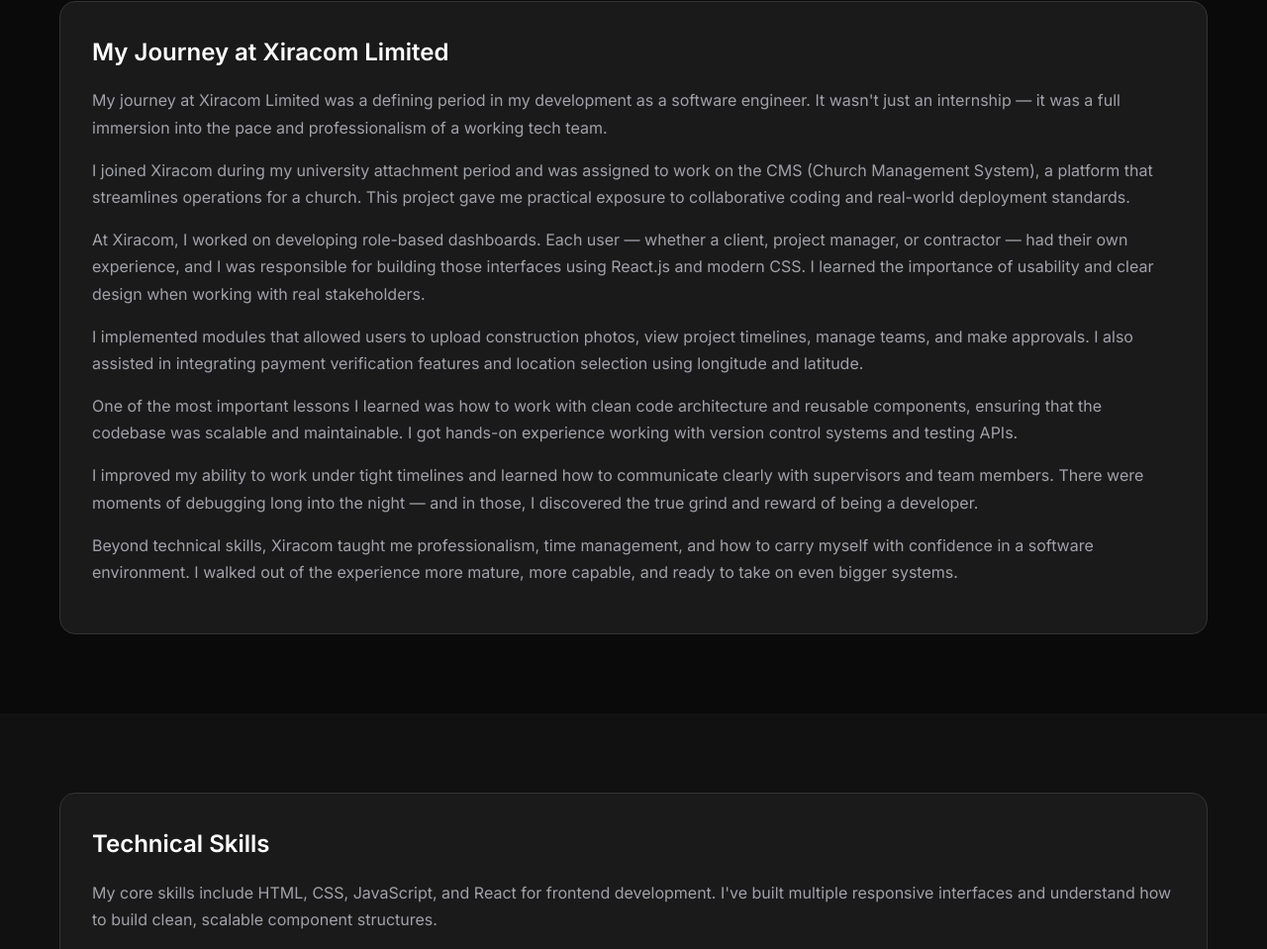
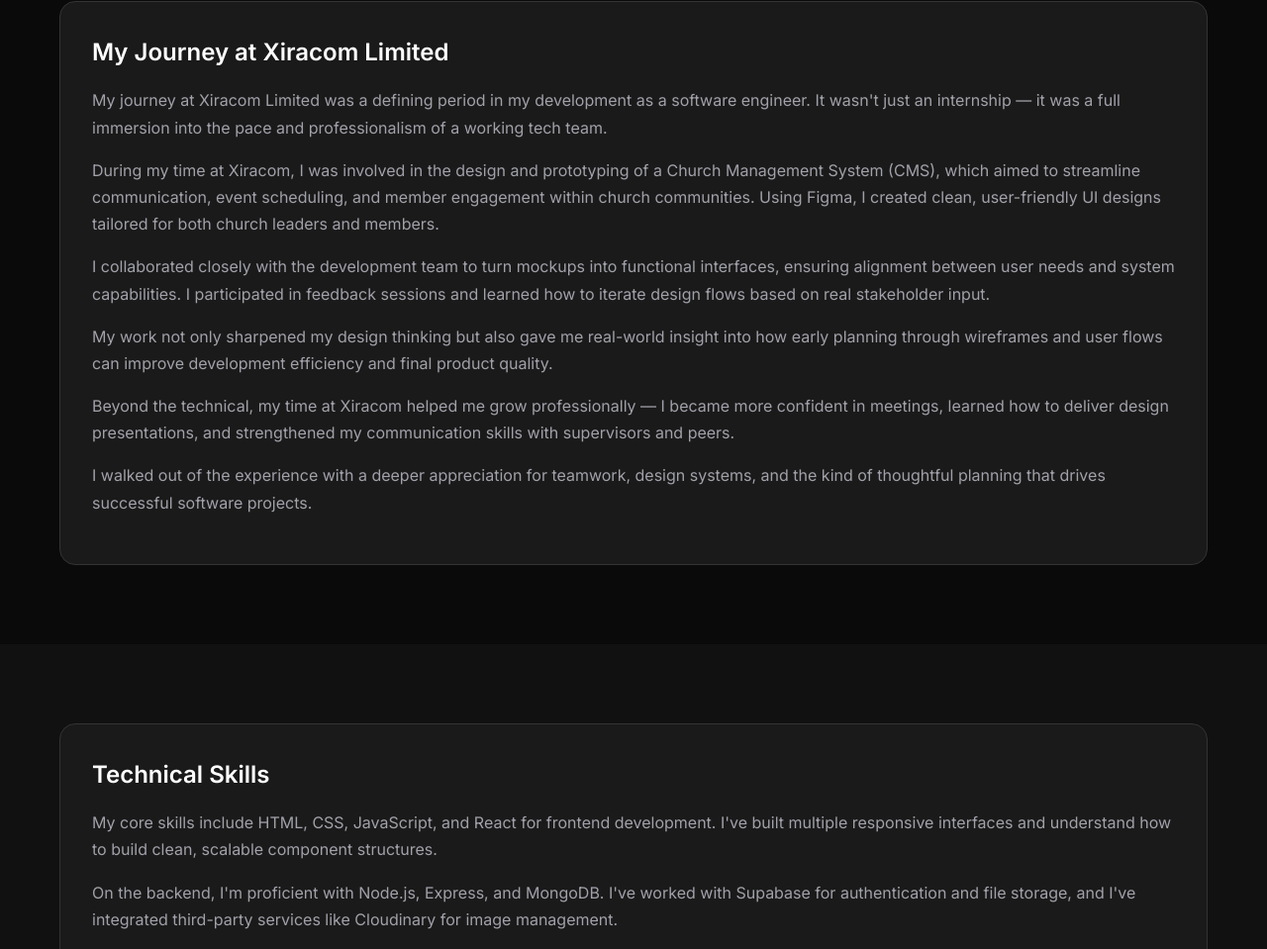
Before and after one commit to Robert-Otieno-Alehandro21/Portfolio, a plain HTML site: page about.html in a window 1280 px wide. Shown: the part 879-1838 px from the top of the page at 99% size. Drawn offline with Linux system fonts and the light colour scheme.

Commit message:
Made changes on the about me

```diff
--- a/about.html
+++ b/about.html
@@ -48,22 +48,19 @@
           My journey at Xiracom Limited was a defining period in my development as a software engineer. It wasn't just an internship — it was a full immersion into the pace and professionalism of a working tech team.
         </p>
         <p>
-          I joined Xiracom during my university attachment period and was assigned to work on the CMS (Church Management System), a platform that streamlines operations for a church. This project gave me practical exposure to collaborative coding and real-world deployment standards.
+          During my time at Xiracom, I was involved in the design and prototyping of a Church Management System (CMS), which aimed to streamline communication, event scheduling, and member engagement within church communities. Using Figma, I created clean, user-friendly UI designs tailored for both church leaders and members.
         </p>
         <p>
-          At Xiracom, I worked on developing role-based dashboards. Each user — whether a client, project manager, or contractor — had their own experience, and I was responsible for building those interfaces using React.js and modern CSS. I learned the importance of usability and clear design when working with real stakeholders.
+          I collaborated closely with the development team to turn mockups into functional interfaces, ensuring alignment between user needs and system capabilities. I participated in feedback sessions and learned how to iterate design flows based on real stakeholder input.
         </p>
         <p>
-          I implemented modules that allowed users to upload construction photos, view project timelines, manage teams, and make approvals. I also assisted in integrating payment verification features and location selection using longitude and latitude.
+          My work not only sharpened my design thinking but also gave me real-world insight into how early planning through wireframes and user flows can improve development efficiency and final product quality.
         </p>
         <p>
-          One of the most important lessons I learned was how to work with clean code architecture and reusable components, ensuring that the codebase was scalable and maintainable. I got hands-on experience working with version control systems and testing APIs.
+          Beyond the technical, my time at Xiracom helped me grow professionally — I became more confident in meetings, learned how to deliver design presentations, and strengthened my communication skills with supervisors and peers.
         </p>
         <p>
-          I improved my ability to work under tight timelines and learned how to communicate clearly with supervisors and team members. There were moments of debugging long into the night — and in those, I discovered the true grind and reward of being a developer.
-        </p>
-        <p>
-          Beyond technical skills, Xiracom taught me professionalism, time management, and how to carry myself with confidence in a software environment. I walked out of the experience more mature, more capable, and ready to take on even bigger systems.
+          I walked out of the experience with a deeper appreciation for teamwork, design systems, and the kind of thoughtful planning that drives successful software projects.
         </p>
       </div>
     </div>
```
